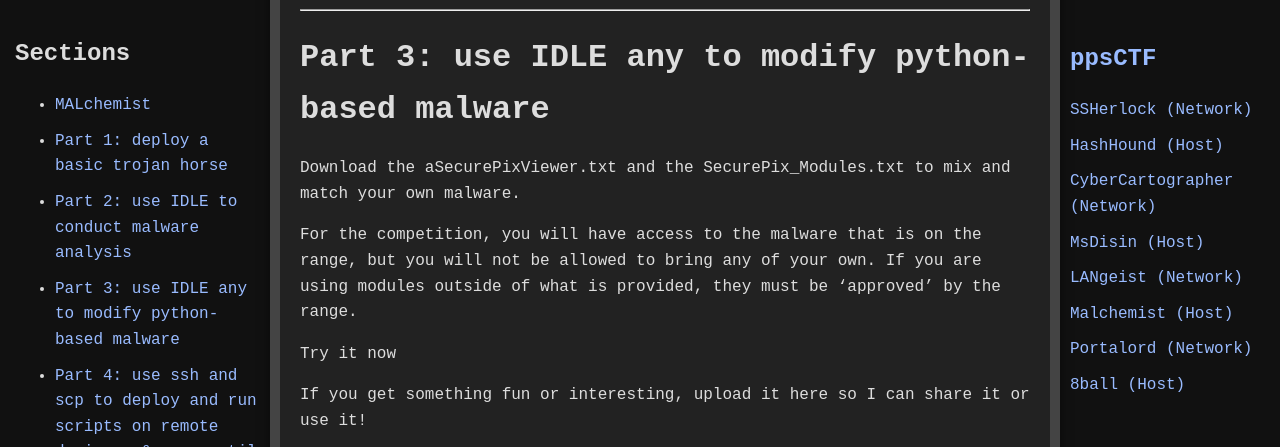
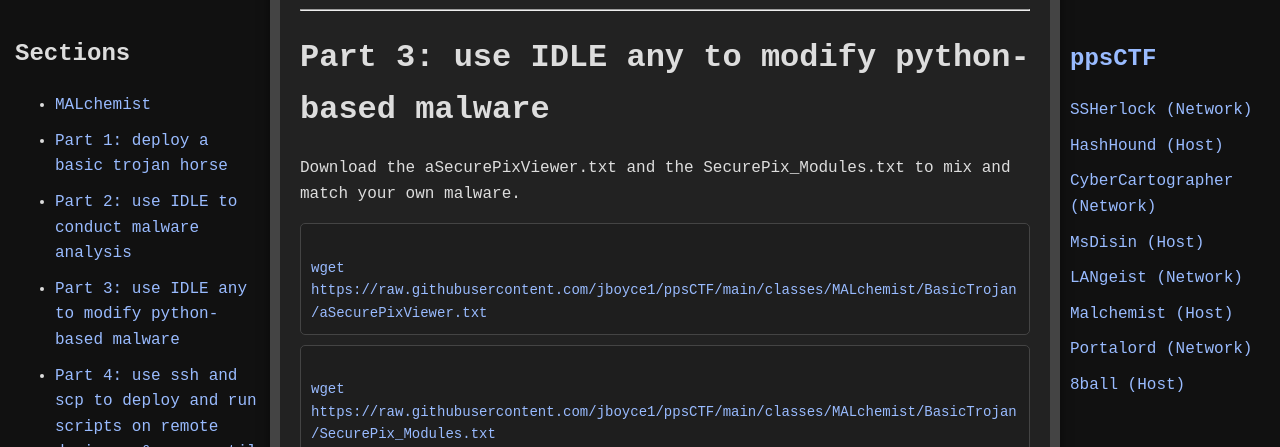
Before and after one commit to jboyce1/ppsCTF, a Jekyll site: the page built from classes/MALchemist/MALchemist.md, in a window 1280 px wide and 900 px high, scrolled down 6225 px, cut to the strip 0-447 px from the top of the window. Built offline with Jekyll 4.4.1, drawn with Linux system fonts in a browser that asks for light colours.

Commit message:
Update MALchemist.md

```diff
--- a/classes/MALchemist/MALchemist.md
+++ b/classes/MALchemist/MALchemist.md
@@ -151,6 +151,12 @@ trigger timing
 # Part 3: use IDLE any to modify python-based malware
 
 Download the aSecurePixViewer.txt and the SecurePix_Modules.txt to mix and match your own malware.
+
+<div class="scroll-box">
+wget https://raw.githubusercontent.com/jboyce1/ppsCTF/main/classes/MALchemist/BasicTrojan/aSecurePixViewer.txt </div>
+
+<div class="scroll-box">
+wget https://raw.githubusercontent.com/jboyce1/ppsCTF/main/classes/MALchemist/BasicTrojan/SecurePix_Modules.txt </div>
 
 For the competition, you will have access to the malware that is on the range, but you will not be allowed to bring any of your own. If you are using modules outside of what is provided, they must be ‘approved' by the range.
 
```
